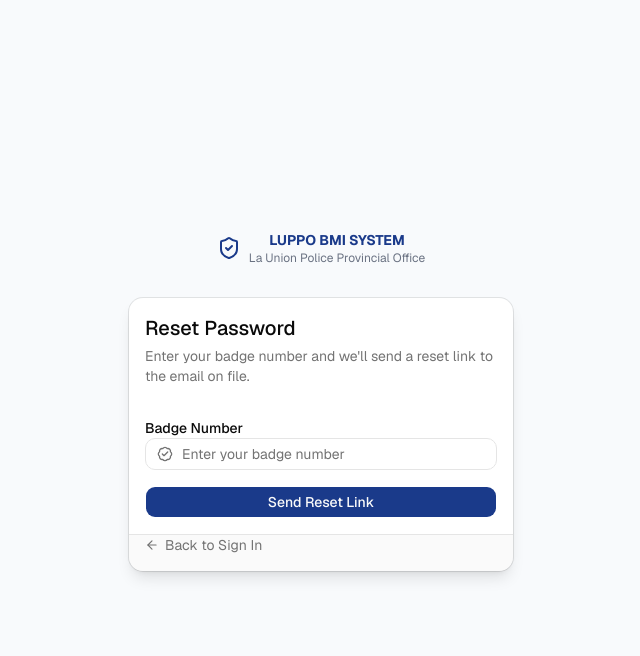
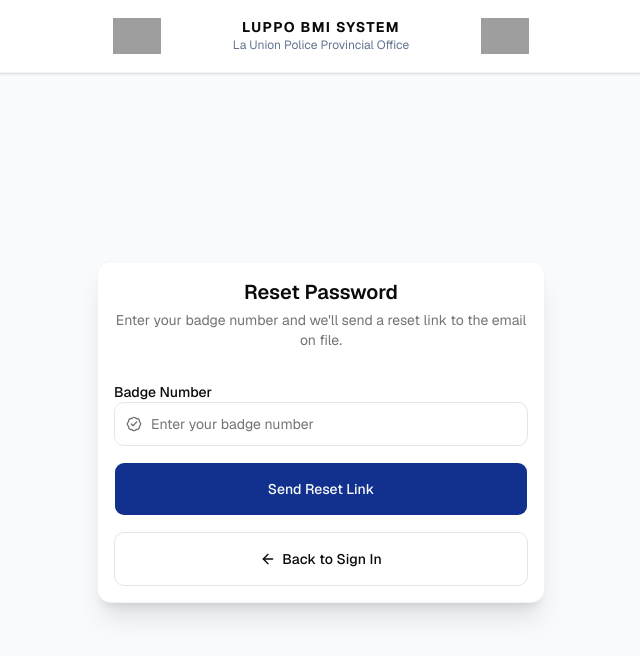
Before and after one commit to shiehb/LUPPO-BMI-SYSTEM, a Next.js app: page /forgot-password in a window 1280 px wide. Shown: the top 656 px of the page, without its empty margins (319-959 px from the left). Built offline with nearby package versions, Linux system fonts and the light colour scheme; grey boxes are pictures that could not be loaded.

Commit message:
update form layout on login,sign up, reset and forgot

```diff
--- a/src/app/forgot-password/page.tsx
+++ b/src/app/forgot-password/page.tsx
@@ -2,11 +2,12 @@
 
 import { useState } from "react";
 import Link from "next/link";
-import { BadgeCheck, ShieldCheck, AlertCircle, CheckCircle2, ArrowLeft } from "lucide-react";
+import { BadgeCheck, AlertCircle, CheckCircle2, ArrowLeft } from "lucide-react";
 import { createClient } from "@/lib/supabase/client";
 import { Button } from "@/components/ui/button";
 import { Input } from "@/components/ui/input";
-import { Card, CardContent, CardDescription, CardFooter, CardHeader, CardTitle } from "@/components/ui/card";
+import { CardContent, CardFooter } from "@/components/ui/card";
+import AuthCard from "@/components/auth-card";
 
 export default function ForgotPasswordPage() {
   const [badgeNumber, setBadgeNumber] = useState("");
@@ -14,7 +15,7 @@ export default function ForgotPasswordPage() {
   const [error, setError]             = useState("");
   const [loading, setLoading]         = useState(false);
 
-  async function handleReset(e: React.FormEvent) {
+  async function handleReset(e: React.FormEvent<HTMLFormElement>) {
     e.preventDefault();
     setError("");
     setMessage("");
@@ -46,28 +47,16 @@ export default function ForgotPasswordPage() {
   }
 
   return (
-    <main className="min-h-screen flex items-center justify-center px-4 py-12 bg-slate-50">
-      <div className="w-full max-w-sm">
-        <div className="flex items-center justify-center gap-2 mb-8">
-          <ShieldCheck size={24} className="text-[#1a3a8a]" />
-          <div className="text-center">
-            <p className="font-bold text-sm text-[#1a3a8a]">LUPPO BMI SYSTEM</p>
-            <p className="text-xs text-gray-500">La Union Police Provincial Office</p>
-          </div>
-        </div>
-
-        <Card className="shadow-lg border-0">
-          <CardHeader className="pb-4">
-            <CardTitle className="text-xl">Reset Password</CardTitle>
-            <CardDescription>
-              Enter your badge number and we&apos;ll send a reset link to the email on file.
-            </CardDescription>
-          </CardHeader>
-
+    <AuthCard
+      title="Reset Password"
+      description="Enter your badge number and we'll send a reset link to the email on file."
+    >
       <CardContent>
         <form onSubmit={handleReset} className="space-y-4">
           <div className="space-y-1.5">
-                <label htmlFor="badge" className="text-sm font-medium leading-none">Badge Number</label>
+            <label htmlFor="badge" className="text-sm font-medium leading-none">
+              Badge Number
+            </label>
             <div className="relative">
               <BadgeCheck
                 size={16}
@@ -80,7 +69,7 @@ export default function ForgotPasswordPage() {
                 value={badgeNumber}
                 onChange={(e) => setBadgeNumber(e.target.value)}
                 placeholder="Enter your badge number"
-                    className="pl-9"
+                className="h-11 pl-9"
               />
             </div>
           </div>
@@ -99,27 +88,20 @@ export default function ForgotPasswordPage() {
             </div>
           )}
 
-              <Button
-                type="submit"
-                disabled={loading}
-                className="w-full bg-[#1a3a8a] hover:bg-[#122d6e]"
-              >
+          <Button type="submit" disabled={loading} className="w-full h-auto py-4 px-2">
             {loading ? "Sending…" : "Send Reset Link"}
           </Button>
         </form>
       </CardContent>
 
-          <CardFooter className="pt-0">
-            <Link
-              href="/login"
-              className="flex items-center gap-1.5 text-sm text-muted-foreground hover:text-foreground transition-colors"
-            >
-              <ArrowLeft size={14} />
+      <CardFooter className="border-t-0 bg-transparent px-4 pb-4 pt-0">
+        <Button asChild variant="outline" className="w-full h-auto py-4 px-2">
+          <Link href="/login">
+            <ArrowLeft size={15} />
             Back to Sign In
           </Link>
+        </Button>
       </CardFooter>
-        </Card>
-      </div>
-    </main>
+    </AuthCard>
   );
 }
--- a/src/app/login/page.tsx
+++ b/src/app/login/page.tsx
@@ -1,35 +1,13 @@
 import { LoginForm } from "@/components/login-form"
-import { ShieldCheck } from "lucide-react"
+import AuthCard from "@/components/auth-card"
 
 export default function Page() {
   return (
-    <div className="grid min-h-svh lg:grid-cols-2">
-      {/* Left: LUPPO branding panel */}
-      <div className="relative hidden lg:flex flex-col gap-6 bg-[oklch(0.28_0.14_265)] p-10 text-white">
-        <div className="flex items-center gap-3 text-lg font-semibold">
-          <div className="flex size-9 items-center justify-center rounded-md bg-white/15">
-            <ShieldCheck className="size-5" />
-          </div>
-          <span>LUPPO BMI System</span>
-        </div>
-        <div className="mt-auto">
-          <blockquote className="space-y-2">
-            <p className="text-2xl font-bold leading-snug">
-              La Union Police Provincial Office
-            </p>
-            <p className="text-sm text-white/70">
-              Body Mass Index Tracking &amp; Health Monitoring System
-            </p>
-          </blockquote>
-        </div>
-      </div>
-
-      {/* Right: login form */}
-      <div className="flex items-center justify-center p-6 md:p-10">
-        <div className="w-full max-w-sm">
-          <LoginForm />
-        </div>
-      </div>
-    </div>
+    <AuthCard
+      title="Login"
+      description="Please enter your credentials to access your account.  "
+    >
+      <LoginForm />
+    </AuthCard>
   )
 }
--- a/src/app/reset-password/page.tsx
+++ b/src/app/reset-password/page.tsx
@@ -2,11 +2,12 @@
 
 import { useState } from "react";
 import { useRouter } from "next/navigation";
-import { Eye, EyeOff, Lock, ShieldCheck, AlertCircle, CheckCircle2 } from "lucide-react";
+import { Eye, EyeOff, Lock, AlertCircle, CheckCircle2 } from "lucide-react";
 import { createClient } from "@/lib/supabase/client";
 import { Button } from "@/components/ui/button";
 import { Input } from "@/components/ui/input";
-import { Card, CardContent, CardDescription, CardHeader, CardTitle } from "@/components/ui/card";
+import { CardContent } from "@/components/ui/card";
+import AuthCard from "@/components/auth-card";
 
 export default function ResetPasswordPage() {
   const router = useRouter();
@@ -16,7 +17,7 @@ export default function ResetPasswordPage() {
   const [error, setError]               = useState("");
   const [loading, setLoading]           = useState(false);
 
-  async function handleReset(e: React.FormEvent) {
+  async function handleReset(e: React.FormEvent<HTMLFormElement>) {
     e.preventDefault();
     setError("");
     setLoading(true);
@@ -34,28 +35,16 @@ export default function ResetPasswordPage() {
   }
 
   return (
-    <main className="min-h-screen flex items-center justify-center px-4 py-12 bg-slate-50">
-      <div className="w-full max-w-sm">
-        <div className="flex items-center justify-center gap-2 mb-8">
-          <ShieldCheck size={24} className="text-[#1a3a8a]" />
-          <div className="text-center">
-            <p className="font-bold text-sm text-[#1a3a8a]">LUPPO BMI SYSTEM</p>
-            <p className="text-xs text-gray-500">La Union Police Provincial Office</p>
-          </div>
-        </div>
-
-        <Card className="shadow-lg border-0">
-          <CardHeader className="pb-4">
-            <CardTitle className="text-xl">Set New Password</CardTitle>
-            <CardDescription>
-              Choose a strong password of at least 8 characters.
-            </CardDescription>
-          </CardHeader>
-
+    <AuthCard
+      title="Set New Password"
+      description="Choose a strong password of at least 8 characters."
+    >
       <CardContent>
         <form onSubmit={handleReset} className="space-y-4">
           <div className="space-y-1.5">
-                <label htmlFor="password" className="text-sm font-medium leading-none">New Password</label>
+            <label htmlFor="password" className="text-sm font-medium leading-none">
+              New Password
+            </label>
             <div className="relative">
               <Lock
                 size={16}
@@ -69,7 +58,7 @@ export default function ResetPasswordPage() {
                 value={password}
                 onChange={(e) => setPassword(e.target.value)}
                 placeholder="Min. 8 characters"
-                    className="pl-9 pr-10"
+                className="h-11 pl-9 pr-10"
               />
               <button
                 type="button"
@@ -96,17 +85,11 @@ export default function ResetPasswordPage() {
             </div>
           )}
 
-              <Button
-                type="submit"
-                disabled={loading}
-                className="w-full bg-[#1a3a8a] hover:bg-[#122d6e]"
-              >
+          <Button type="submit" disabled={loading} className="w-full h-auto py-4 px-2">
             {loading ? "Updating…" : "Update Password"}
           </Button>
         </form>
       </CardContent>
-        </Card>
-      </div>
-    </main>
+    </AuthCard>
   );
 }
--- a/src/app/signup/page.tsx
+++ b/src/app/signup/page.tsx
@@ -1,35 +1,14 @@
 import { SignupForm } from "@/components/signup-form"
-import { ShieldCheck } from "lucide-react"
+import AuthCard from "@/components/auth-card"
 
 export default function Page() {
   return (
-    <div className="grid min-h-svh lg:grid-cols-2">
-      {/* Left: LUPPO branding panel */}
-      <div className="relative hidden lg:flex flex-col gap-6 bg-[oklch(0.28_0.14_265)] p-10 text-white">
-        <div className="flex items-center gap-3 text-lg font-semibold">
-          <div className="flex size-9 items-center justify-center rounded-md bg-white/15">
-            <ShieldCheck className="size-5" />
-          </div>
-          <span>LUPPO BMI System</span>
-        </div>
-        <div className="mt-auto">
-          <blockquote className="space-y-2">
-            <p className="text-2xl font-bold leading-snug">
-              La Union Police Provincial Office
-            </p>
-            <p className="text-sm text-white/70">
-              Body Mass Index Tracking &amp; Health Monitoring System
-            </p>
-          </blockquote>
-        </div>
-      </div>
-
-      {/* Right: signup form — scrollable on small screens */}
-      <div className="flex items-start justify-center overflow-y-auto p-6 md:p-10">
-        <div className="w-full max-w-lg py-4">
-          <SignupForm />
-        </div>
-      </div>
-    </div>
+    <AuthCard
+      title="Create an Account"
+      description="Register with your LUPPO credentials"
+      scrollable
+    >
+      <SignupForm />
+    </AuthCard>
   )
 }
--- /dev/null
+++ b/src/components/auth-card.tsx
@@ -0,0 +1,62 @@
+import { Card, CardHeader } from "@/components/ui/card"
+import { LogoImage } from "@/components/logo-image"
+import { cn } from "@/lib/utils"
+
+interface AuthCardProps {
+  title: string
+  description: string
+  children: React.ReactNode
+  scrollable?: boolean
+}
+
+export default function AuthCard({
+  title,
+  description,
+  children,
+  scrollable = false,
+}: AuthCardProps) {
+  return (
+    <>
+      {/* Fixed floating header */}
+      <header className="fixed top-0 inset-x-0 z-50 bg-white border-b border-slate-100 shadow-sm">
+        <div className="max-w-md mx-auto flex items-center justify-between gap-2 px-4 py-3">
+          <LogoImage src="/pnp-logo.png" alt="PNP" className="h-10 w-10 md:h-12 md:w-12" />
+
+          <div className="flex flex-col items-center gap-0.5 flex-1 min-w-0">
+            <p className="text-[11px] md:text-sm font-bold uppercase tracking-wider md:tracking-widest text-foreground leading-tight">
+              LUPPO BMI SYSTEM
+            </p>
+            <p className="text-[10px] md:text-xs text-slate-500 leading-tight text-center">
+              La Union Police Provincial Office
+            </p>
+          </div>
+
+          <LogoImage src="/pro1-logo.png" alt="PRO 1" className="h-10 w-10 md:h-12 md:w-12" />
+        </div>
+      </header>
+
+      {/* Page content pushed below the fixed header */}
+      <main
+        className={cn(
+          "min-h-screen bg-slate-50 flex flex-col items-center px-4 pt-24 pb-8",
+          !scrollable && "md:justify-center"
+        )}
+      >
+        <Card
+          className={cn(
+            "w-full max-w-md",
+            "shadow-none border-0 bg-transparent ring-0",
+            "md:bg-white md:border md:border-slate-100 md:shadow-xl"
+          )}
+        >
+          <CardHeader className="flex flex-col items-center text-center gap-1 pb-4">
+            <h1 className="text-xl font-semibold text-foreground">{title}</h1>
+            <p className="text-sm text-muted-foreground">{description}</p>
+          </CardHeader>
+
+          {children}
+        </Card>
+      </main>
+    </>
+  )
+}
--- /dev/null
+++ b/src/components/logo-image.tsx
@@ -0,0 +1,41 @@
+"use client"
+
+import Image from "next/image"
+import { useState } from "react"
+import { cn } from "@/lib/utils"
+
+interface LogoImageProps {
+  src: string
+  alt: string
+  className?: string
+}
+
+export function LogoImage({ src, alt, className }: LogoImageProps) {
+  const [failed, setFailed] = useState(false)
+
+  const sizeClass = className ?? "h-16 w-16"
+
+  if (failed) {
+    return (
+      <div
+        className={cn(sizeClass, "rounded-full bg-slate-200 flex items-center justify-center shrink-0")}
+        aria-label={alt}
+      >
+        <span className="text-[10px] text-slate-500 font-bold text-center leading-tight px-1 uppercase">
+          {alt}
+        </span>
+      </div>
+    )
+  }
+
+  return (
+    <Image
+      src={src}
+      alt={alt}
+      width={64}
+      height={64}
+      className={cn(sizeClass, "object-contain shrink-0")}
+      onError={() => setFailed(true)}
+    />
+  )
+}
```
Also changed, not shown: src/components/login-form.tsx (+5 -27 lines), src/components/signup-form.tsx (+19 -30 lines). Lines whose indentation alone changed are shown as unchanged.
